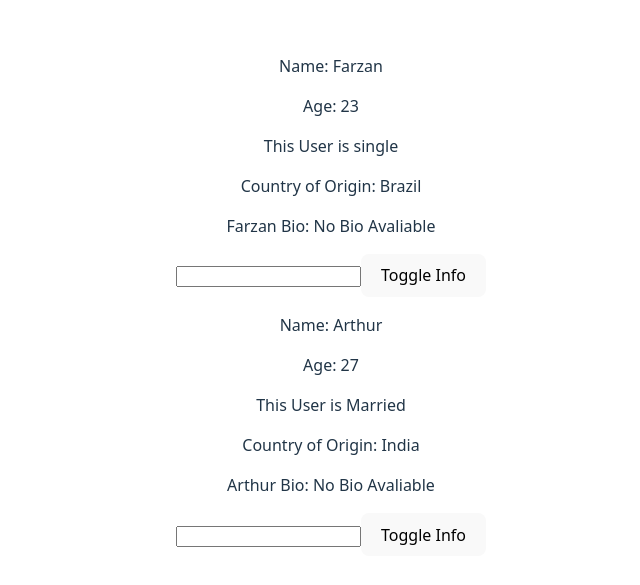
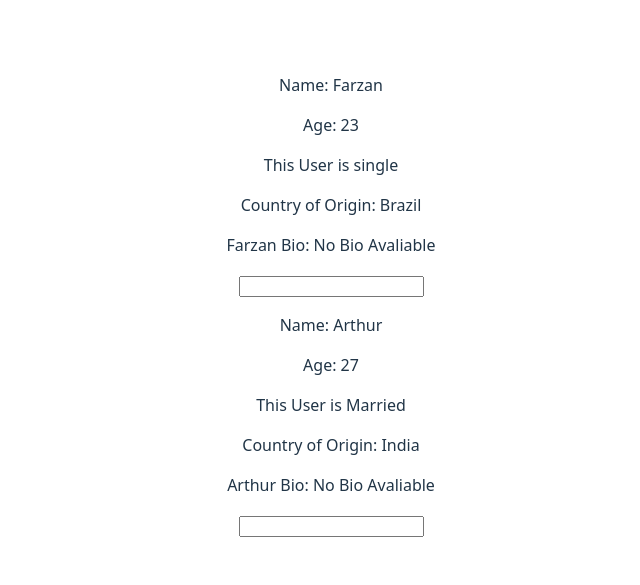
Before and after one commit to farzank69/JavaScript-Odyssey, a React (Vite) app in the folder typescript-react/: page / in a window 1280 px wide. Shown: the part 103-688 px from the top of the page, without its empty margins (309-949 px from the left). Built offline with nearby package versions, Linux system fonts and the light colour scheme.

Commit message:
remove toggle in ts

```diff
--- a/typescript-react/src/Person.tsx
+++ b/typescript-react/src/Person.tsx
@@ -49,7 +49,7 @@ export const User = (props: Props) => {
                 {props.name} Bio: {!UserBio ? "No Bio Avaliable" : UserBio}
             </p>
             <input onChange={handleChange}/>
-        <button onClick={toggleInfo}>Toggle Info</button>
+        {/* <button onClick={toggleInfo}>Toggle Info</button> */}
         </div>
     );
 }
```
